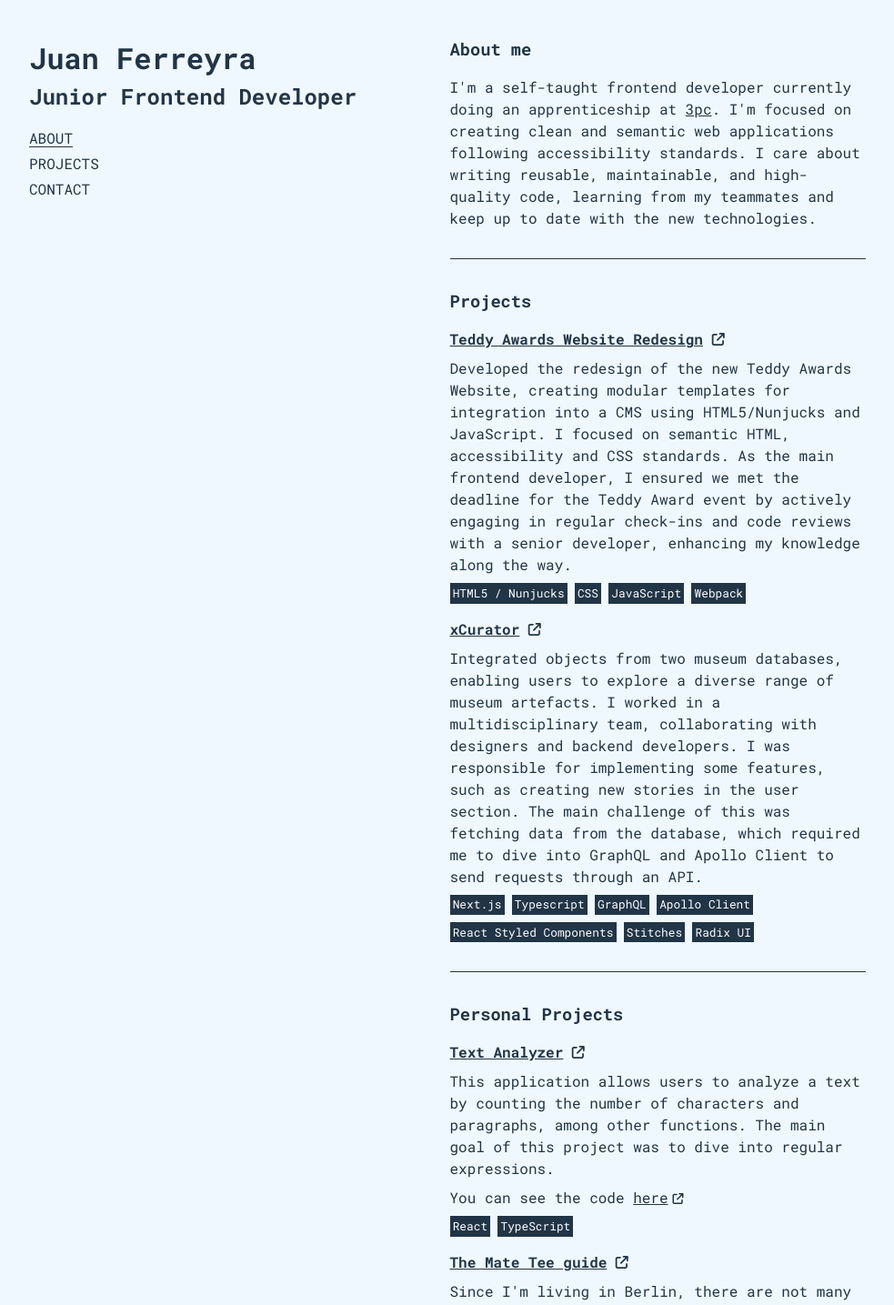
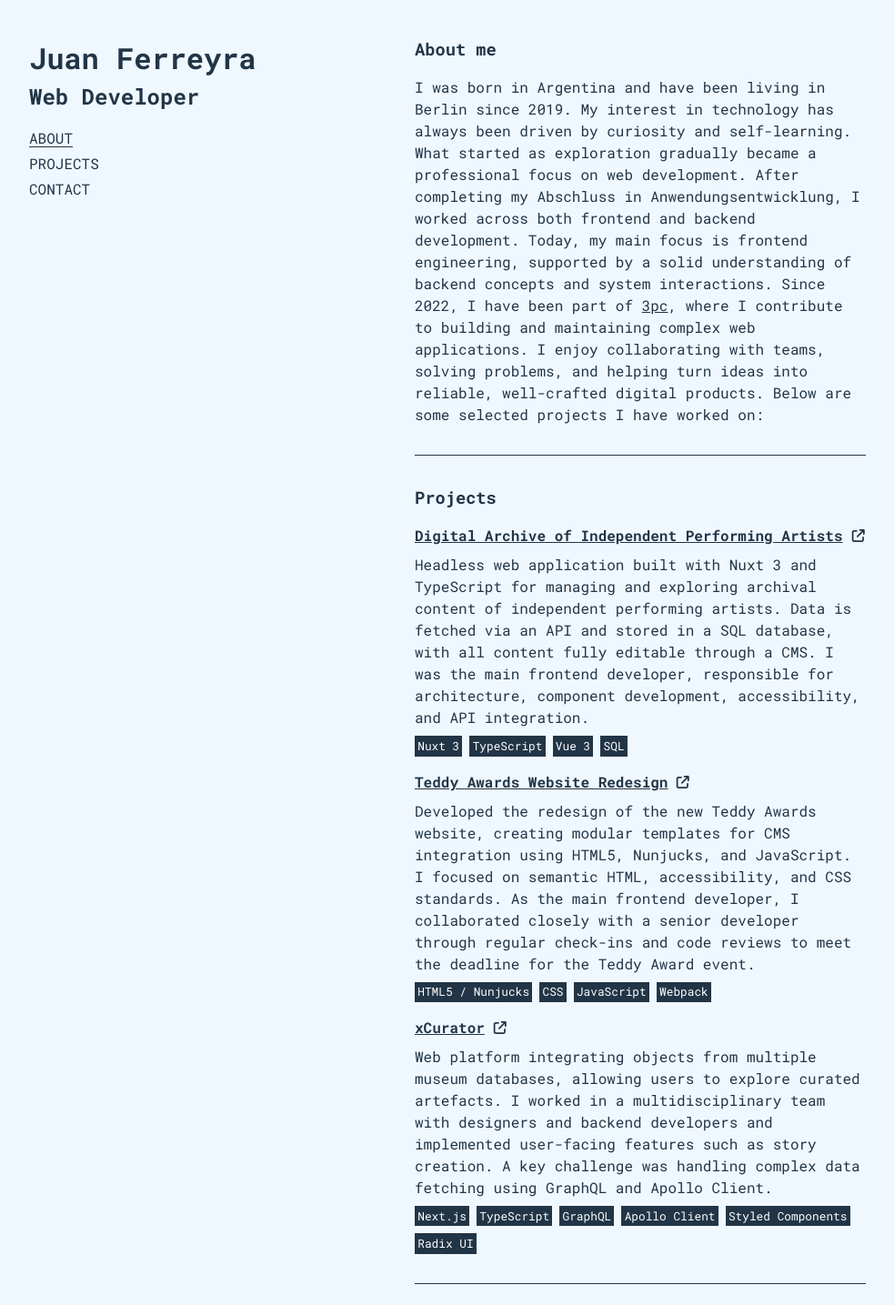
Before and after one commit to jnuaff/jnuaff-portfolio, a React (Vite) app: page / in a window 1280 px wide. Shown: the top 1435 px of the page at 91% size, without its empty margins (148-1131 px from the left). Built offline with nearby package versions, Linux system fonts and the light colour scheme.

Commit message:
feat: updated portfolio information

```diff
--- a/src/App.tsx
+++ b/src/App.tsx
@@ -17,18 +17,25 @@ interface Project {
 
 const projects: Project[] = [
 	{
+		title: "Digital Archive of Independent Performing Artists",
+		link: "https://dafdk.testing2.3pc.de/de/home",
+		description:
+			"Headless web application built with Nuxt 3 and TypeScript for managing and exploring archival content of independent performing artists. Data is fetched via an API and stored in a SQL database, with all content fully editable through a CMS. I was the main frontend developer, responsible for architecture, component development, accessibility, and API integration.",
+		stack: ["Nuxt 3", "TypeScript", "Vue 3", "SQL"],
+	},
+	{
 		title: "Teddy Awards Website Redesign",
 		link: "https://www.teddyaward.tv/de/",
 		description:
-			"Developed the redesign of the new Teddy Awards Website, creating modular templates for integration into a CMS using HTML5/Nunjucks and JavaScript. I focused on semantic HTML, accessibility and CSS standards. As the main frontend developer, I ensured we met the deadline for the Teddy Award event by actively engaging in regular check-ins and code reviews with a senior developer, enhancing my knowledge along the way.",
+			"Developed the redesign of the new Teddy Awards website, creating modular templates for CMS integration using HTML5, Nunjucks, and JavaScript. I focused on semantic HTML, accessibility, and CSS standards. As the main frontend developer, I collaborated closely with a senior developer through regular check-ins and code reviews to meet the deadline for the Teddy Award event.",
 		stack: ["HTML5 / Nunjucks", "CSS", "JavaScript", "Webpack"],
 	},
 	{
 		title: "xCurator",
 		link: "https://xcurator.landesmuseum.de/",
 		description:
-			"Integrated objects from two museum databases, enabling users to explore a diverse range of museum artefacts. I worked in a multidisciplinary team, collaborating with designers and backend developers. I was responsible for implementing some features, such as creating new stories in the user section. The main challenge of this was fetching data from the database, which required me to dive into GraphQL and Apollo Client to send requests through an API.",
-		stack: ["Next.js", "Typescript", "GraphQL", "Apollo Client", "React Styled Components", "Stitches", "Radix UI"],
+			"Web platform integrating objects from multiple museum databases, allowing users to explore curated artefacts. I worked in a multidisciplinary team with designers and backend developers and implemented user-facing features such as story creation. A key challenge was handling complex data fetching using GraphQL and Apollo Client.",
+		stack: ["Next.js", "TypeScript", "GraphQL", "Apollo Client", "Styled Components", "Radix UI"],
 	},
 ];
 
@@ -40,15 +47,6 @@ const personalProjects: Project[] = [
 			"				This application allows users to analyze a text by counting the number of characters and paragraphs, among other functions. The main goal of this project was to dive into regular expressions.",
 		stack: ["React", "TypeScript"],
 		code: "https://github.com/jnuaff/text-analyzer",
-		hasLink: true,
-	},
-	{
-		title: "The Mate Tee guide",
-		link: "https://mate-tee-guide.netlify.app/",
-		description:
-			"Since I'm living in Berlin, there are not many people who are familiar with mate, so I've developed this application to explain curious people how important this kind of \"tea\" is to me. The challenge of this project was to play with animations and transitions, integrate some 3D objects and think out of the box in terms of design.",
-		stack: ["React", "TypeScript"],
-		code: "https://github.com/jnuaff/mate-tee-guide",
 		hasLink: true,
 	},
 	{
@@ -114,7 +112,7 @@ function App() {
 		<div className="app">
 			<header>
 				<h1>Juan Ferreyra</h1>
-				<h2>Junior Frontend Developer</h2>
+				<h2>Web Developer</h2>
 				<ul className="teaser-links">
 					<li>
 						<span onClick={() => scrollToRef(aboutRef)} className={`teaser-links__link ${activeSection === "about" ? "active" : ""}`}>
@@ -139,8 +137,10 @@ function App() {
 				<div className="info-wrapper__content" id="about" ref={aboutRef}>
 					<h3>About me</h3>
 					<p>
-						I'm a self-taught frontend developer currently doing an apprenticeship at <a href="https://3pc.de/">3pc</a>. I'm focused on
-						creating clean and semantic web applications following accessibility standards. I care about writing reusable, maintainable, and high-quality code, learning from my teammates and keep up to date with the new technologies.
+						I was born in Argentina and have been living in Berlin since 2019. My interest in technology has always been driven by curiosity and self-learning. What started as exploration gradually became a professional focus on web development.
+						After completing my Abschluss in Anwendungsentwicklung, I worked across both frontend and backend development. Today, my main focus is frontend engineering, supported by a solid understanding of backend concepts and system interactions.
+						Since 2022, I have been part of <a href="https://3pc.de/">3pc</a>, where I contribute to building and maintaining complex web applications.
+						I enjoy collaborating with teams, solving problems, and helping turn ideas into reliable, well-crafted digital products. Below are some selected projects I have worked on:
 					</p>
 				</div>
 				<span className="divider" />
```
